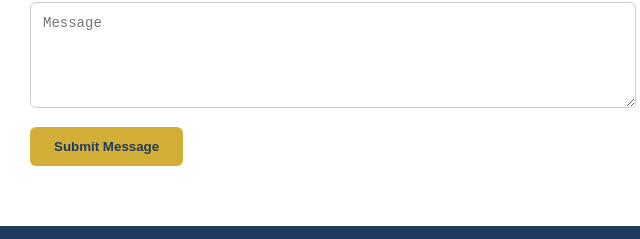
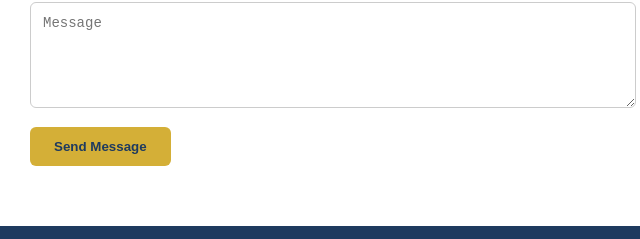
Before and after one commit to Radley-code/Church_Site, a plain HTML site: page index.html in a window 1280 px wide. Shown: the part 3990-4229 px from the top of the page, 630-1270 px from the left. Drawn offline with nearby package versions, Linux system fonts and the light colour scheme.

```diff
--- a/index.html
+++ b/index.html
@@ -357,7 +357,7 @@
             <input type="email" placeholder="Your Email" required />
             <input type="text" placeholder="Subject" required />
             <textarea rows="5" placeholder="Message" required></textarea>
-            <button type="submit" onclick="nobackend()">Submit Message</button>
+            <button type="submit" onclick="nobackend()">Send Message</button>
           </form>
         </div>
       </div>
```
